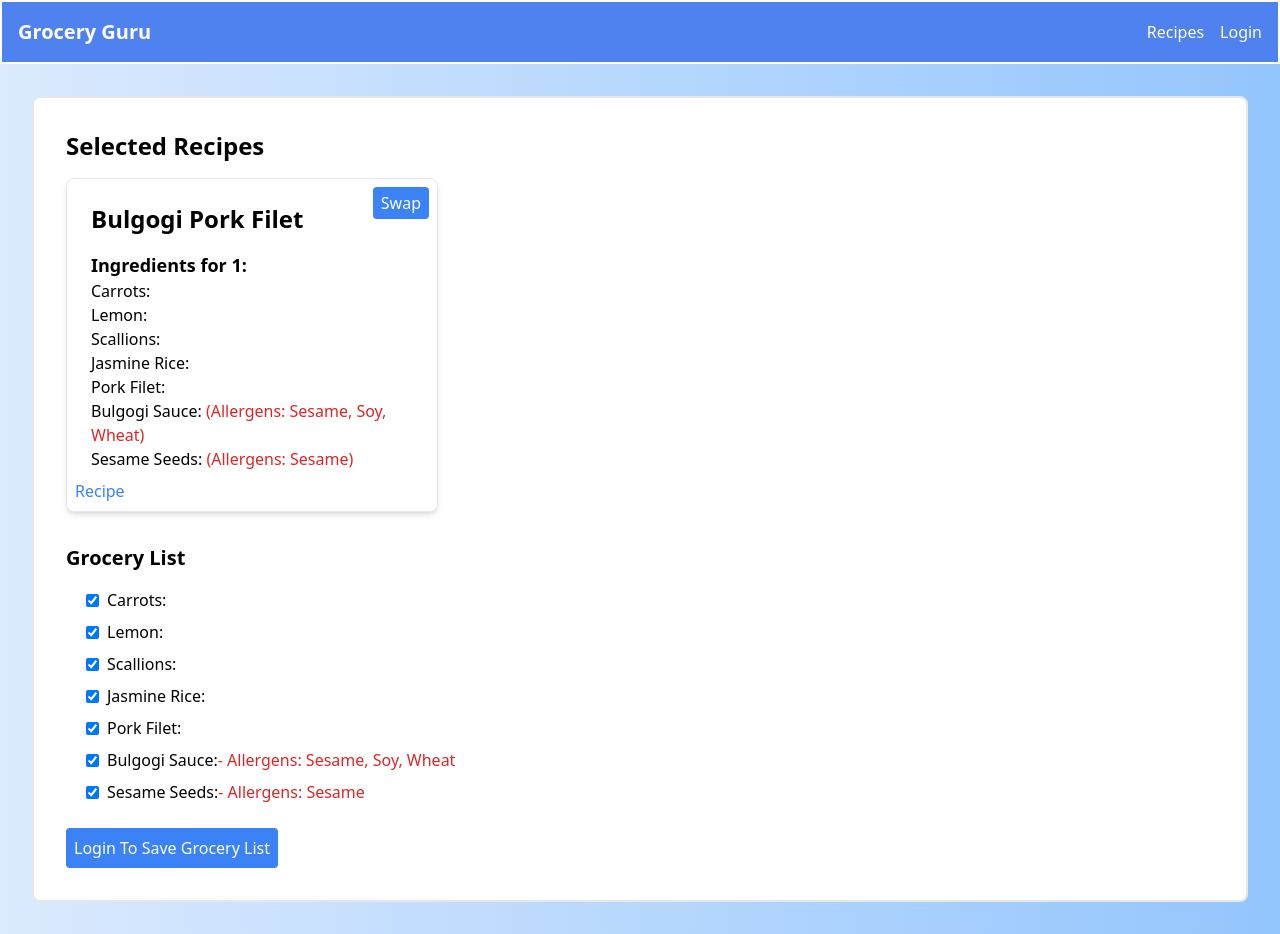
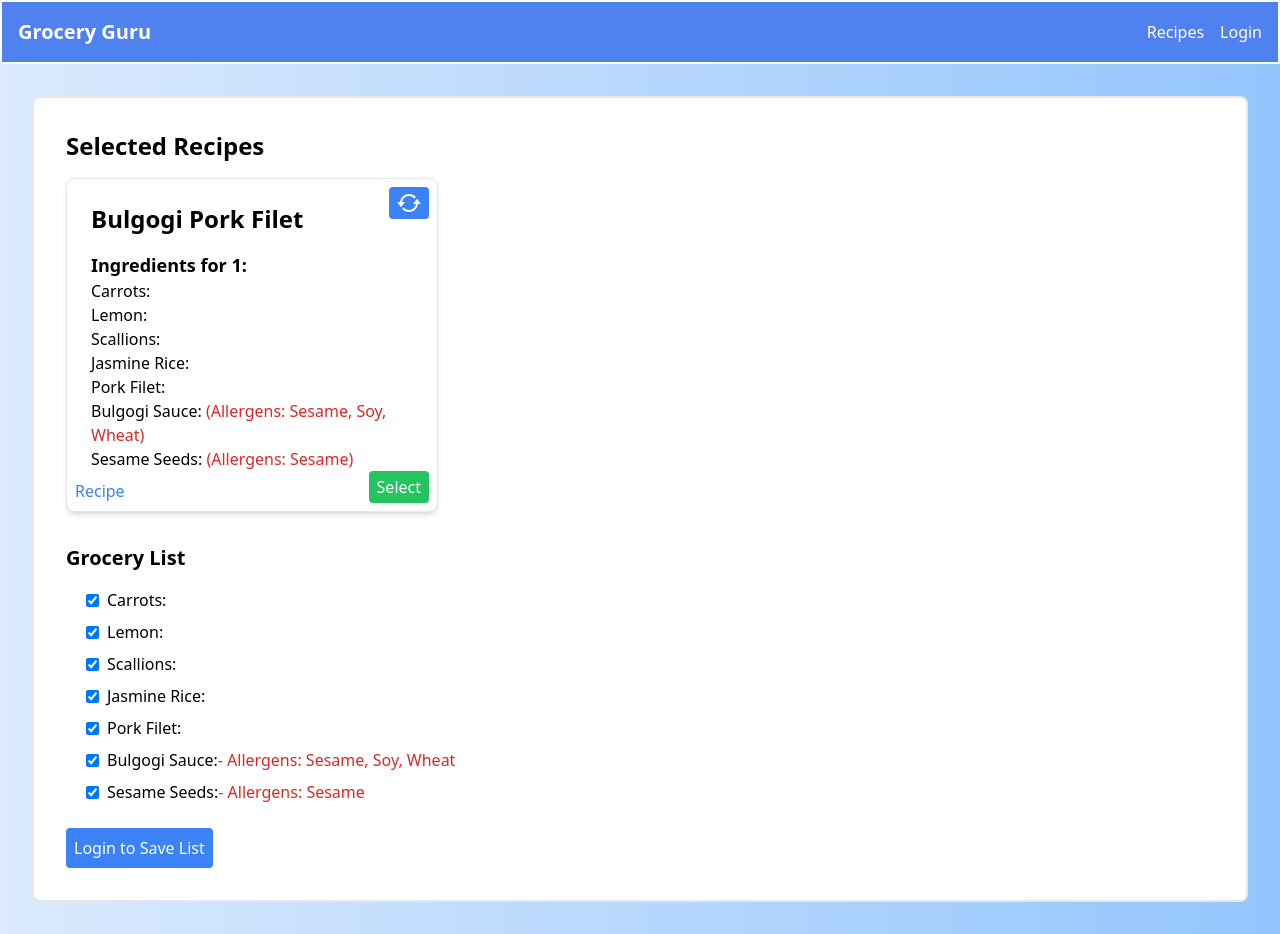
Before and after one commit to jgoldson/groceryguru, a Next.js app: page /recipes/1/1 in a window 1280 px wide. Built offline with nearby package versions, Linux system fonts and the light colour scheme; no server answers.

Commit message:
adding in select button on recipes page

```diff
--- a/src/app/recipes/[numRecipes]/[servings]/page.js
+++ b/src/app/recipes/[numRecipes]/[servings]/page.js
@@ -6,6 +6,7 @@
 import { onAuthStateChanged } from "firebase/auth";
 import { collection, doc, setDoc, addDoc } from "firebase/firestore";
 import RecipeCard from "../../../../components/RecipeCard";
+import RecipeModal from "../../../../components/RecipeModal";
 import recipes from "../../../../data/recipes.json";
 
 const getRandomRecipes = (num, exclude = []) => {
@@ -74,6 +75,8 @@
   const [groceryList, setGroceryList] = useState({});
   const [user, setUser] = useState(null);
   const [loading, setLoading] = useState(false); // Loading state
+  const [isModalOpen, setIsModalOpen] = useState(false);
+  const [currentRecipeIndex, setCurrentRecipeIndex] = useState(null);
   const router = useRouter();
   const pathname = usePathname();
 
@@ -127,6 +130,23 @@
     setGroceryList(calculatedGroceryList);
   };
 
+  const handleSelectRecipe = (index) => {
+    setCurrentRecipeIndex(index);
+    setIsModalOpen(true);
+  };
+
+  const handleRecipeSelection = (recipe) => {
+    const newSelectedRecipes = [...selectedRecipes];
+    newSelectedRecipes[currentRecipeIndex] = recipe;
+    setSelectedRecipes(newSelectedRecipes);
+    const calculatedGroceryList = calculateGroceryList(
+      newSelectedRecipes,
+      servings
+    );
+    setGroceryList(calculatedGroceryList);
+    setIsModalOpen(false);
+  };
+
   const handleFinalizeList = async () => {
     if (!user) {
       localStorage.setItem("selectedRecipes", JSON.stringify(selectedRecipes));
@@ -147,35 +167,32 @@
     const userDoc = doc(db, "users", user.uid);
     const groceryListsCollection = collection(userDoc, "GroceryLists");
 
-    const newGroceryListDoc = await addDoc(groceryListsCollection, {
+    const newGroceryList = {
       date: new Date(),
       recipes: selectedRecipes.map((recipe) => ({
         name: recipe.name,
         servings,
-        recipeLink: recipe.recipeLink,
       })),
-    });
+    };
 
-    const groceryListCollection = collection(newGroceryListDoc, "groceryList");
+    const groceryListDoc = await addDoc(groceryListsCollection, newGroceryList);
+
+    const groceryListItemsCollection = collection(
+      groceryListDoc,
+      "groceryList"
+    );
+
     for (const [ingredient, info] of Object.entries(finalizedList)) {
-      await setDoc(doc(groceryListCollection, ingredient), info);
+      await setDoc(doc(groceryListItemsCollection, ingredient), info);
     }
 
-    localStorage.removeItem("selectedRecipes");
-    localStorage.removeItem("groceryList");
     setLoading(false); // Set loading state to false
+
     router.push("/weekly-grocery-list");
   };
 
   return (
     <div className="p-8 bg-gradient-to-r from-blue-100 to-blue-300">
-      {loading ? ( // Show loading screen if loading state is true
-        <div className="min-h-screen flex items-center justify-center">
-          <div className="text-2xl font-bold">
-            Saving your list, please wait...
-          </div>
-        </div>
-      ) : (
       <div className="bg-white p-8 border-2 border-gray-200 rounded-lg">
         <h1 className="text-2xl font-bold mb-4">Selected Recipes</h1>
         <div className="grid grid-cols-1 sm:grid-cols-2 lg:grid-cols-3 gap-4">
@@ -185,7 +202,7 @@
               recipe={recipe}
               servings={servings}
               onRefresh={() => handleRefreshRecipe(index)}
-                isRecipeDirectory={false}
+              onSelectRecipe={() => handleSelectRecipe(index)}
             />
           ))}
         </div>
@@ -214,9 +231,19 @@
           onClick={handleFinalizeList}
           className="bg-blue-500 text-white p-2 rounded mt-4"
         >
-            {user ? "Finalize List" : "Login To Save Grocery List"}
+          {loading
+            ? "Saving..."
+            : user
+            ? "Finalize List"
+            : "Login to Save List"}
         </button>
       </div>
+      {isModalOpen && (
+        <RecipeModal
+          recipes={recipes}
+          onClose={() => setIsModalOpen(false)}
+          onSelect={handleRecipeSelection}
+        />
       )}
     </div>
   );
--- a/src/components/RecipeCard.js
+++ b/src/components/RecipeCard.js
@@ -1,19 +1,48 @@
 import React from "react";
 
-const RecipeCard = ({ recipe, servings, onRefresh, isRecipeDirectory }) => {
+const RecipeCard = ({
+  recipe,
+  servings,
+  onRefresh,
+  isRecipeDirectory,
+  onSelectRecipe,
+}) => {
   const recipePath = recipe.recipeLink;
 
   return (
     <div className="relative bg-white p-6 border rounded-lg shadow-md">
       {!isRecipeDirectory && (
-        <button
-          onClick={onRefresh}
-          className="absolute top-2 right-2 bg-blue-500 text-white py-1 px-2 rounded hover:bg-blue-600"
-        >
-          Swap
-        </button>
+        <div>
+          <div className="absolute top-2 right-2 flex space-x-2 z-10">
+            <button
+              onClick={onRefresh}
+              className="bg-blue-500 text-white py-1 px-2 rounded hover:bg-blue-600 flex items-center justify-center"
+              aria-label="Refresh"
+            >
+              <svg
+                xmlns="http://www.w3.org/2000/svg"
+                width="24"
+                height="24"
+                viewBox="0 0 24 24"
+              >
+                <path
+                  d="M20.944 12.979c-.489 4.509-4.306 8.021-8.944 8.021-2.698 0-5.112-1.194-6.763-3.075l1.245-1.633c1.283 1.645 3.276 2.708 5.518 2.708 3.526 0 6.444-2.624 6.923-6.021h-2.923l4-5.25 4 5.25h-3.056zm-15.864-1.979c.487-3.387 3.4-6 6.92-6 2.237 0 4.228 1.059 5.51 2.698l1.244-1.632c-1.65-1.876-4.061-3.066-6.754-3.066-4.632 0-8.443 3.501-8.941 8h-3.059l4 5.25 4-5.25h-2.92z"
+                  fill="white"
+                />
+              </svg>
+            </button>
+          </div>
+          <div className="absolute bottom-2 right-2 flex space-x-2 z-10">
+            <button
+              onClick={onSelectRecipe}
+              className="bg-green-500 text-white py-1 px-2 rounded hover:bg-green-600"
+            >
+              Select
+            </button>
+          </div>
+        </div>
       )}
-      <h2 className="text-2xl font-bold mb-4 mr-4 pr-4">{recipe.name}</h2>
+      <h2 className="text-2xl font-bold mb-4 mr-12 pr-4">{recipe.name}</h2>
       <h3 className="text-lg font-semibold">
         {isRecipeDirectory ? `Ingredients:` : `Ingredients for ${servings}:`}
       </h3>
--- /dev/null
+++ b/src/components/RecipeModal.js
@@ -0,0 +1,31 @@
+import React from "react";
+
+const RecipeModal = ({ recipes, onClose, onSelect }) => {
+  return (
+    <div className="fixed inset-0 bg-black bg-opacity-50 flex justify-center items-center z-50">
+      <div className="bg-white p-8 border rounded-lg shadow-lg w-3/4 max-w-3xl">
+        <h2 className="text-2xl font-bold mb-4">Select a Recipe</h2>
+        <button
+          onClick={onClose}
+          className="absolute top-2 right-2 bg-gray-500 text-white py-1 px-2 rounded hover:bg-gray-600"
+        >
+          Close
+        </button>
+        <ul className="list-disc pl-5 max-h-96 overflow-y-auto">
+          {recipes.map((recipe, index) => (
+            <li key={index} className="mb-2">
+              <button
+                onClick={() => onSelect(recipe)}
+                className="text-blue-500 hover:underline"
+              >
+                {recipe.name}
+              </button>
+            </li>
+          ))}
+        </ul>
+      </div>
+    </div>
+  );
+};
+
+export default RecipeModal;
```
Lines whose indentation alone changed are shown as unchanged.
